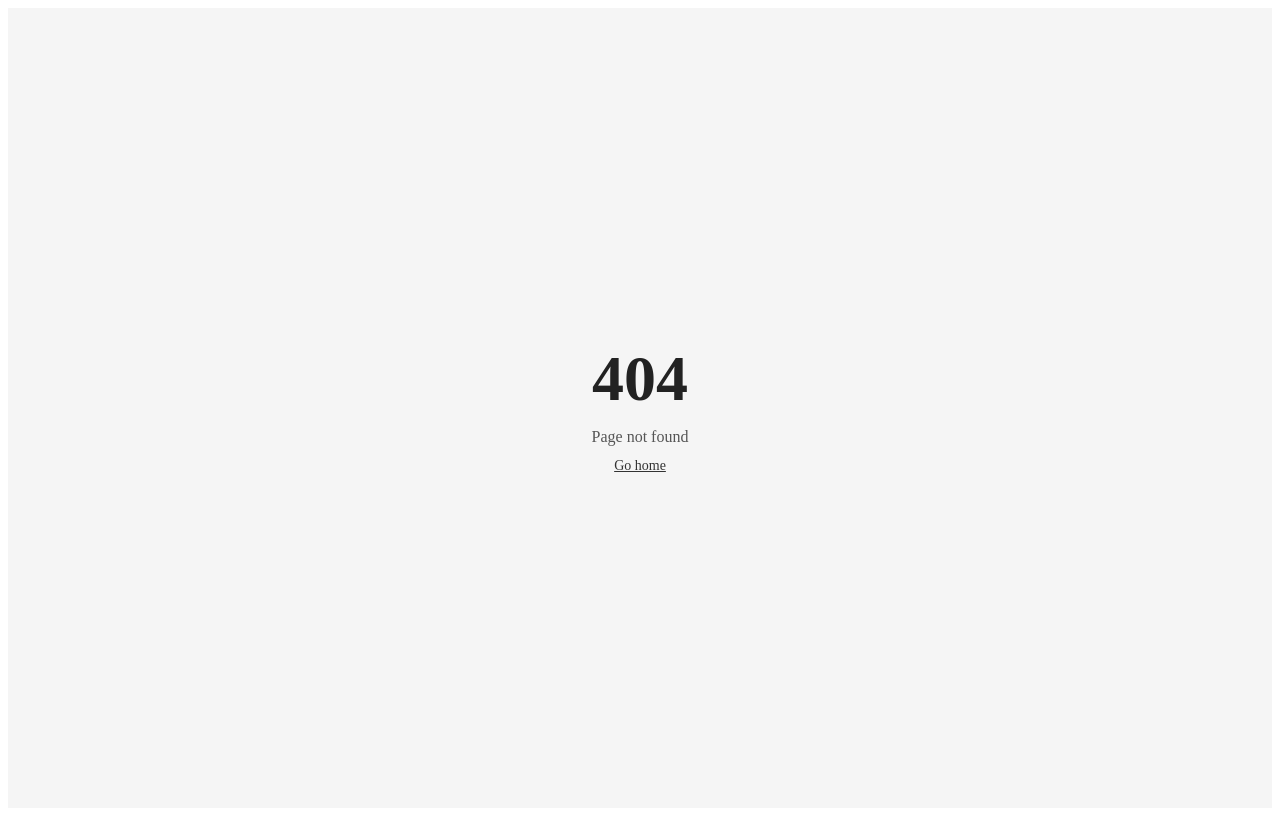
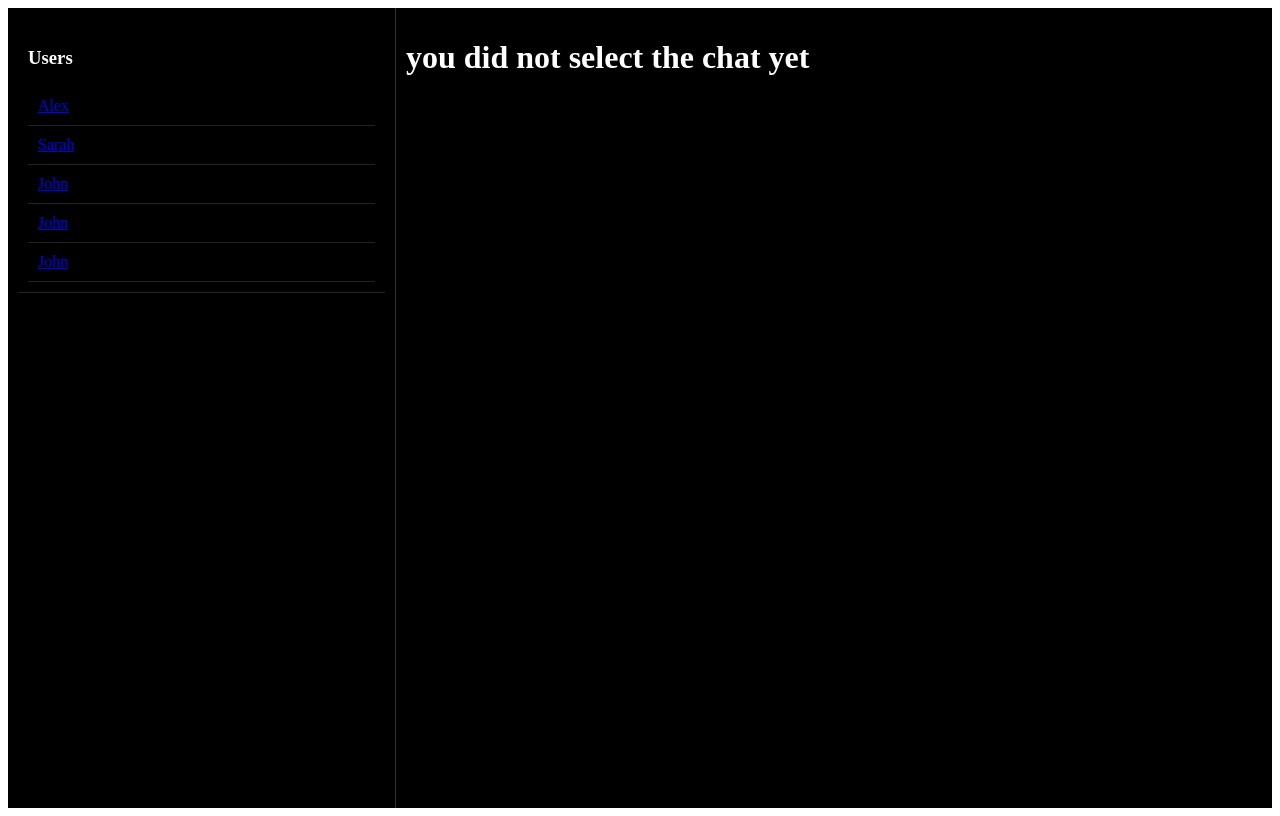
Before and after one commit to iaboudou/ns, a Next.js app in the folder frontend/: page /chat in a window 1280 px wide. Before the commit this address had no page. Built offline with nearby package versions, Linux system fonts and the light colour scheme.

Commit message:
start chat

```diff
--- /dev/null
+++ b/frontend/src/app/(protected)/chat/layout.jsx
@@ -0,0 +1,16 @@
+import styles from "./layout.module.css";
+import UsersList from "@/components/chat/UsersList";
+
+export default function Layout({ children }) {
+  return (
+    <div className={styles.container}>
+      <div className={styles.left}>
+        <UsersList />
+      </div>
+
+      <div className={styles.right}>
+        {children}
+      </div>
+    </div>
+  );
+}
--- /dev/null
+++ b/frontend/src/app/(protected)/chat/layout.module.css
@@ -0,0 +1,53 @@
+.container {
+  display: flex;
+  height: 100vh;
+  background: #000;
+  color: #fff;
+}
+
+/* LEFT SIDE */
+.left {
+  width: 30%;
+  border-right: 1px solid #333;
+  padding: 10px;
+  background: #000;
+}
+
+/* RIGHT SIDE */
+.right {
+  width: 70%;
+  display: flex;
+  flex-direction: column;
+  padding: 10px;
+  background: #000;
+}
+
+/* USERS */
+.left div {
+  padding: 10px;
+  border-bottom: 1px solid #222;
+  cursor: pointer;
+}
+
+.left div:hover {
+  background: #111;
+}
+
+/* INPUT */
+.input {
+  background: #000;
+  border: 1px solid #333;
+  color: #fff;
+}
+
+.button {
+  background: #fff;
+  color: #000;
+  border: none;
+  padding: 10px 15px;
+  cursor: pointer;
+}
+
+.button:hover {
+  background: #ccc;
+}
--- /dev/null
+++ b/frontend/src/app/(protected)/chat/page.jsx
@@ -0,0 +1,5 @@
+import ChatWindow from "@/components/chat/ChatWindow";
+
+export default function Page() {
+  return <ChatWindow isSelected={false} />;
+}
--- /dev/null
+++ b/frontend/src/components/chat/ChatWindow.jsx
@@ -0,0 +1,15 @@
+export default function ChatWindow({ isSelected, userId }) {
+    if (isSelected) {
+        return (
+            <div>
+                <h1>User id: {userId}</h1>
+            </div>
+        );
+    } else {
+        return (
+            <div>
+                <h1>you did not select the chat yet</h1>
+            </div>
+        );
+    }
+}
--- /dev/null
+++ b/frontend/src/components/chat/UsersList.jsx
@@ -0,0 +1,22 @@
+export default function UsersList() {
+    const users = [
+        { id: 1, name: "Alex" },
+        { id: 2, name: "Sarah" },
+        { id: 3, name: "John" },
+        { id: 4, name: "John" },
+        { id: 5, name: "John" },
+    ];
+
+    return (
+        <div>
+            <h3>Users</h3>
+            {users.map((user) => (
+                <a key={user.id} href={`/chat/${user.id}`}>
+                    <div key={user.id} style={{ padding: "10px", cursor: "pointer" }}>
+                        {user.name}
+                    </div>
+                </a>
+            ))}
+        </div>
+    );
+}
```
Also changed, not shown: frontend/src/app/(protected)/chat/[id]/page.jsx (added, +9 -0 lines), frontend/src/middleware.js (+36 -36 lines), frontend/src/components/chat/Message.jsx (added).
